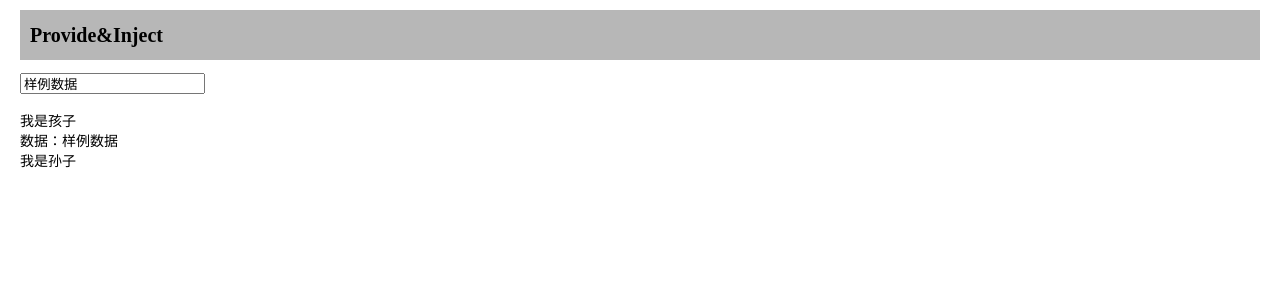
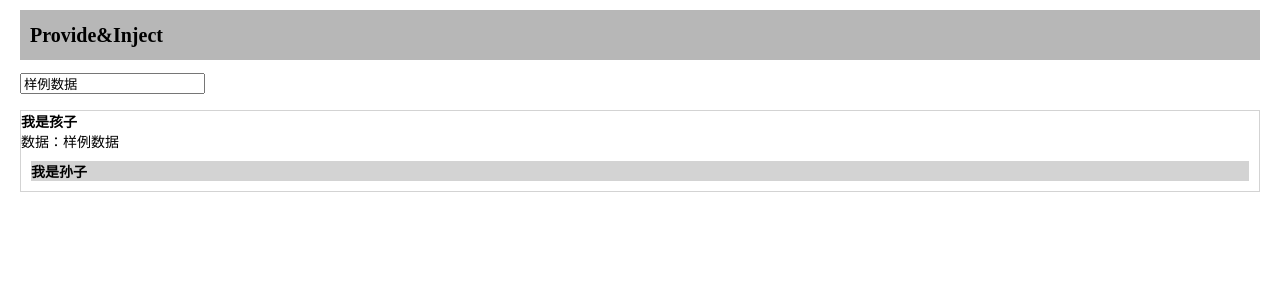
Before and after one commit to guojs-github/vue-ex, a Vue app: page /ProvideInject in a window 1280 px wide. Shown: the top 300 px of the page. Built offline with nearby package versions, Linux system fonts and the light colour scheme.

Commit message:
Provide&Inject完善

```diff
--- a/src/components/ProvideInject/Child.less
+++ b/src/components/ProvideInject/Child.less
@@ -2,4 +2,9 @@
   Child style
 */
 .child {
+	border: 1px solid lightgray;
+
+	.title {
+		font-weight: bold;
+	}
 }
--- a/src/components/ProvideInject/Child.vue
+++ b/src/components/ProvideInject/Child.vue
@@ -1,7 +1,7 @@
 <template>
 	<!--孩子组件-->
 	<div class='child'>
-		<span>我是孩子</span>
+		<span class='title'>我是孩子</span>
 		<div>
 			数据：{{ data }}
 		</div>
--- a/src/components/ProvideInject/GrandChild.less
+++ b/src/components/ProvideInject/GrandChild.less
@@ -2,4 +2,10 @@
   Grand child style
 */
 .grand-child {
+	margin: 10px;
+	background-color: lightgray;
+
+	.title {
+		font-weight: bold;
+	}
 }
--- a/src/components/ProvideInject/GrandChild.vue
+++ b/src/components/ProvideInject/GrandChild.vue
@@ -1,7 +1,7 @@
 <template>
 	<!--孙子组件-->
 	<div class='grand-child'>
-		<span>我是孙子</span>
+		<span class='title'>我是孙子</span>
 		<div>
 			{{ dataLength.value }}
 		</div>
```
